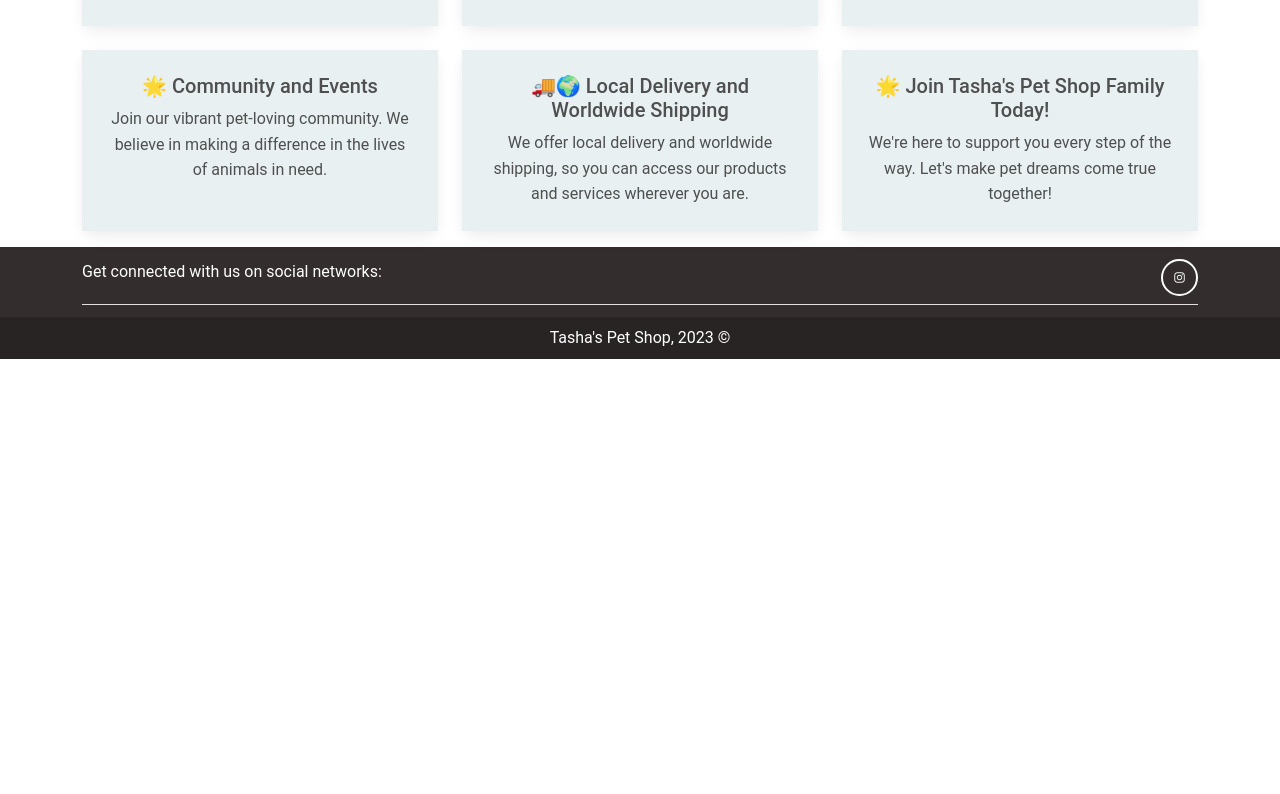
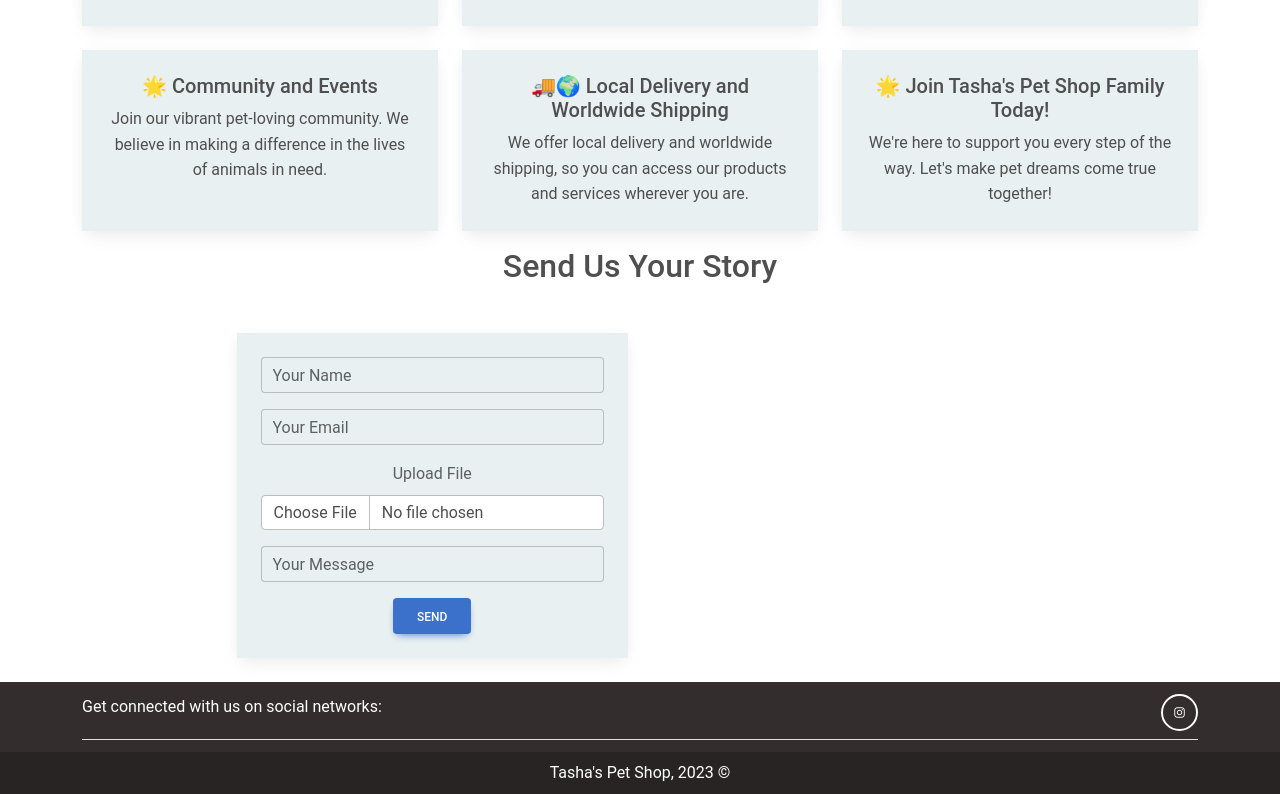
Before and after one commit to tamarazivkovic994/Pet-shop, a React (Create React App) app in the folder Front/: page / in a window 1280 px wide. Shown: the part 446-1240 px from the top of the page. Before the commit the page ends 805 px from the top, so only its background shows below. Built offline with nearby package versions, Linux system fonts and the light colour scheme.

Commit message:
send story form
few updates

receiving data by email still not ok

```diff
--- /dev/null
+++ b/Front/src/components/SendStory.js
@@ -0,0 +1,121 @@
+import React, { useState } from "react";
+import emailjs from "emailjs-com";
+import {
+  MDBContainer,
+  MDBRow,
+  MDBCol,
+  MDBInput,
+  MDBBtn,
+  MDBCard,
+  MDBCardBody,
+} from "mdb-react-ui-kit";
+
+const SendStory = () => {
+  const [contactDetails, setContactDetails] = useState({
+    name: "",
+    email: "",
+    file: null,
+    message: "",
+  });
+
+  const sendEmail = (e) => {
+    e.preventDefault();
+
+    const formData = new FormData();
+    formData.append("name", contactDetails.name);
+    formData.append("email", contactDetails.email);
+    formData.append("message", contactDetails.message);
+    if (contactDetails.file) {
+      formData.append("file", contactDetails.file, contactDetails.file.name);
+    }
+
+    emailjs
+      .send("tasha994", "template_tasha994", formData, "nX-0GMmHiMZ8XoG_N")
+      .then(
+        (response) => {
+          console.log("SUCCESS!", response.status, response.text);
+          alert("Your message has been sent successfully!");
+          setContactDetails({
+            name: "",
+            email: "",
+            file: null,
+            message: "",
+          });
+        },
+        (error) => {
+          console.log("FAILED...", error);
+          alert("Failed to send message. Please try again later.");
+        }
+      );
+  };
+
+  const handleInputChange = (e) => {
+    const { name, value } = e.target;
+    setContactDetails({ ...contactDetails, [name]: value });
+  };
+
+  const handleFileChange = (e) => {
+    setContactDetails({ ...contactDetails, file: e.target.files[0] });
+  };
+
+  return (
+    <MDBContainer className="mt-5">
+      <MDBRow>
+        <MDBCol md="6">
+          <MDBCard>
+            <MDBCardBody>
+              <form onSubmit={sendEmail}>
+                <div className="mb-3">
+                  <MDBInput
+                    label="Your Name"
+                    name="name"
+                    type="text"
+                    value={contactDetails.name}
+                    onChange={handleInputChange}
+                    required
+                  />
+                </div>
+                <div className="mb-3">
+                  <MDBInput
+                    label="Your Email"
+                    name="email"
+                    type="email"
+                    value={contactDetails.email}
+                    onChange={handleInputChange}
+                    required
+                  />
+                </div>
+                <div className="mb-3">
+                  <label htmlFor="formFile" className="form-label">
+                    Upload File
+                  </label>
+                  <input
+                    className="form-control"
+                    type="file"
+                    id="formFile"
+                    onChange={handleFileChange}
+                  />
+                </div>
+                <div className="mb-3">
+                  <MDBInput
+                    type="textarea"
+                    label="Your Message"
+                    name="message"
+                    value={contactDetails.message}
+                    onChange={handleInputChange}
+                    required
+                  />
+                </div>
+                <div className="text-center">
+                  <MDBBtn type="submit">Send</MDBBtn>
+                </div>
+              </form>
+            </MDBCardBody>
+          </MDBCard>
+        </MDBCol>
+      </MDBRow>
+    </MDBContainer>
+  );
+};
+
+export default SendStory;
--- a/Front/src/pages/Contact.js
+++ b/Front/src/pages/Contact.js
@@ -103,6 +103,7 @@ const Contact = () => {
       </MDBCard>
       <div className="map-container">
         <iframe
+          title="Tasha's Pet Shop Location"
           src="https://www.google.com/maps/embed?pb=!1m18!1m12!1m3!1d11328.950345008454!2d20.44077426195146!3d44.77596147190829!2m3!1f0!2f0!3f0!3m2!1i1024!2i768!4f13.1!3m3!1m2!1s0x475a71674b4b7341%3A0x5235b66ed3ddc2f!2sPetshop%20Dedinje!5e0!3m2!1sen!2srs!4v1697295511046!5m2!1sen!2srs"
           width="600"
           height="450"
--- a/Front/src/pages/Home.js
+++ b/Front/src/pages/Home.js
@@ -4,11 +4,11 @@ import {
   MDBCardBody,
   MDBCardTitle,
   MDBCardText,
-  MDBCardImage,
   MDBContainer,
   MDBRow,
   MDBCol,
 } from "mdb-react-ui-kit";
+import SendStory from "../components/SendStory";
 
 const Home = () => {
   return (
@@ -20,7 +20,10 @@ const Home = () => {
               <MDBCardTitle className="text-center">
                 Welcome to Tasha's Pet Shop
               </MDBCardTitle>
-              <MDBCardTitle className="text-center" style={{ fontSize: '1rem' }}>
+              <MDBCardTitle
+                className="text-center"
+                style={{ fontSize: "1rem" }}
+              >
                 Where Pet Dreams Come True!
               </MDBCardTitle>
             </MDBCardBody>
@@ -60,6 +63,13 @@ const Home = () => {
           emoji="🌟"
         />
       </MDBRow>
+
+      <MDBRow className="d-flex justify-content-md-center mb-4">
+        <MDBCol md="9">
+          <h2 className="text-center m-3">Send Us Your Story</h2>
+          <SendStory />
+        </MDBCol>
+      </MDBRow>
     </MDBContainer>
   );
 };
@@ -69,7 +79,9 @@ const ContentSection = ({ subtitle, text, emoji }) => {
     <MDBCol>
       <MDBCard className="h-100">
         <MDBCardBody>
-          <MDBCardTitle>{emoji} {subtitle}</MDBCardTitle>
+          <MDBCardTitle>
+            {emoji} {subtitle}
+          </MDBCardTitle>
           <MDBCardText>{text}</MDBCardText>
         </MDBCardBody>
       </MDBCard>
--- a/Front/src/pages/Login.js
+++ b/Front/src/pages/Login.js
@@ -83,6 +83,7 @@ const Login = () => {
                     role="status"
                     tag="span"
                     className="me-2"
+                    validation="Wrong password or email!"
                   />
                 )}
                 Login
--- a/Front/src/pages/Stories.js
+++ b/Front/src/pages/Stories.js
@@ -1,4 +1,4 @@
-import React, { useState } from "react";
+import React from "react";
 import { MDBCard, MDBCardGroup, MDBTypography } from "mdb-react-ui-kit";
 import stories from "../data/stories.js";
 import Carousel from "react-bootstrap/Carousel";
```
